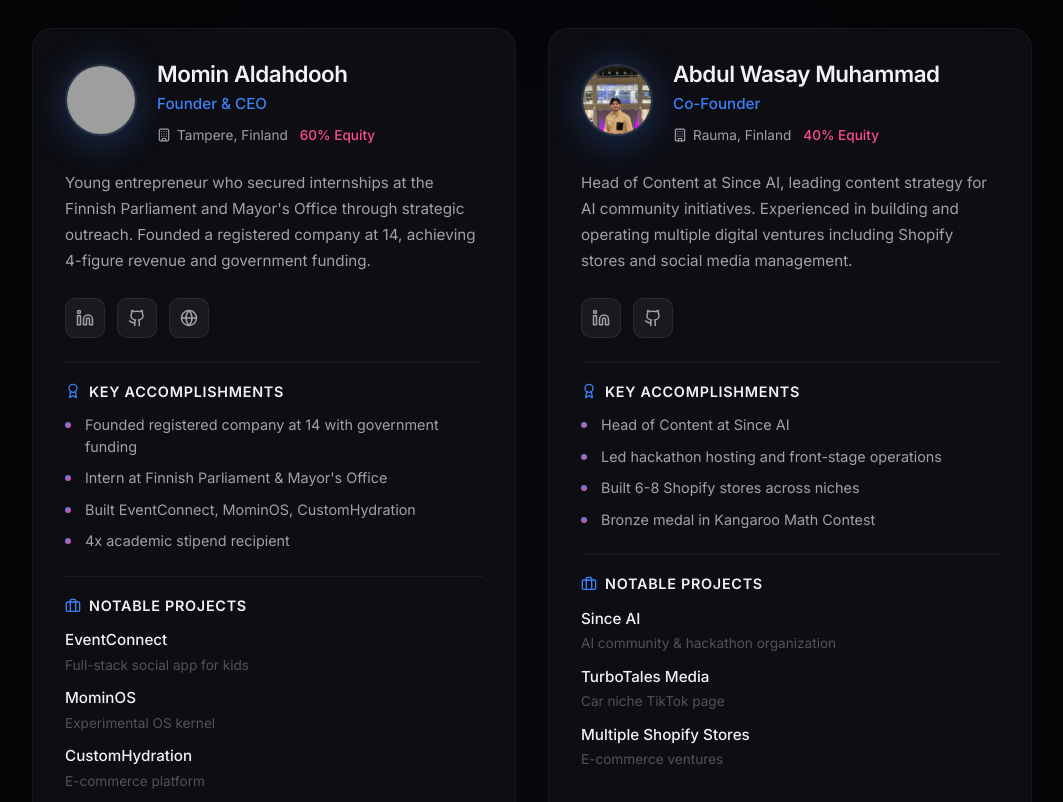
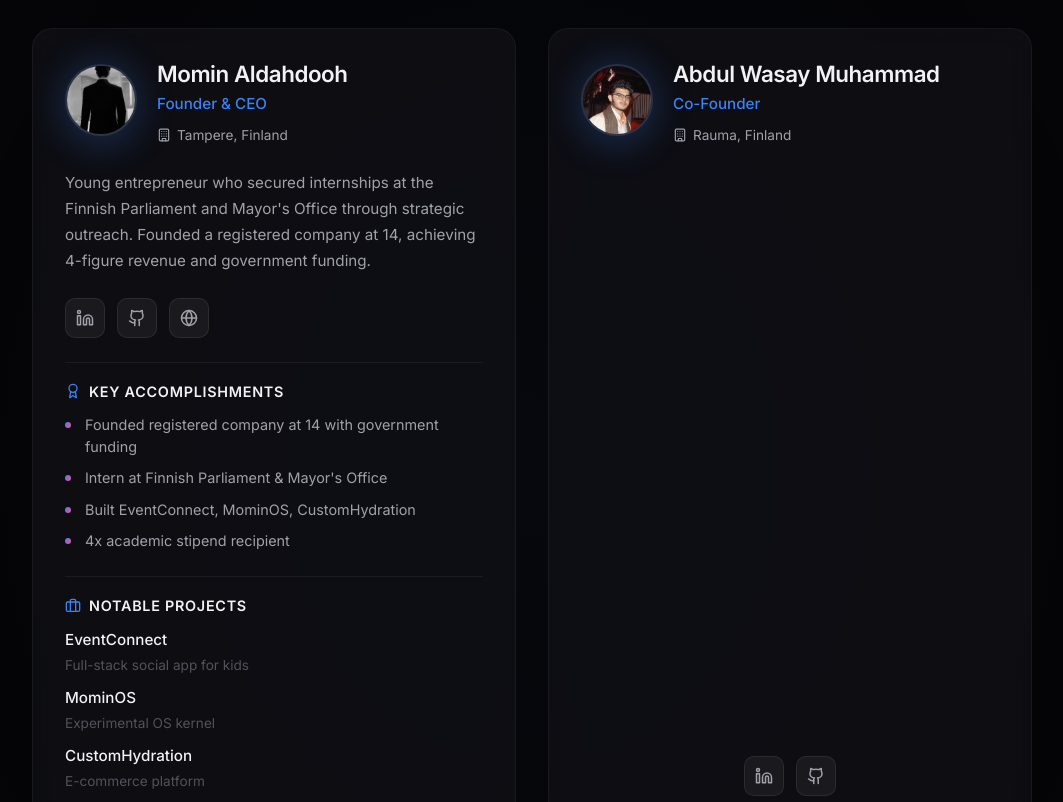
Before and after one commit to Momin010/MominAI-website, a React (Vite) app: page / in a window 1280 px wide. Shown: the part 3500-4302 px from the top of the page, without its empty margins (108-1171 px from the left). Built offline with nearby package versions, Linux system fonts and the light colour scheme; grey boxes are pictures that could not be loaded.

Commit message:
Update Founders section: new profile images, remove equity, simplify Wasay card

```diff
--- a/src/components/Founders.css
+++ b/src/components/Founders.css
@@ -302,6 +302,27 @@
     border: 1px solid rgba(255, 77, 140, 0.3);
 }
 
+/* Minimal card styles for founders without full info */
+.founder-card.minimal {
+    display: flex;
+    flex-direction: column;
+    gap: 20px;
+}
+
+.founder-card.minimal .founder-header {
+    margin-bottom: auto;
+}
+
+.minimal-links {
+    justify-content: center;
+    margin-top: auto;
+}
+
+.founder-card.minimal .founder-badge {
+    margin-top: 0;
+    text-align: center;
+}
+
 .founders-cta {
     margin-top: 60px;
     display: flex;
--- a/src/components/Founders.jsx
+++ b/src/components/Founders.jsx
@@ -1,7 +1,7 @@
 import { motion } from 'framer-motion';
-import { Linkedin, Github, Globe, Award, Briefcase, GraduationCap, Building } from 'lucide-react';
-import mominImg from '../assets/me.png';
-import wasayImg from '../assets/wasay.JPG';
+import { Linkedin, Github, Globe, Award, Briefcase, Building } from 'lucide-react';
+import mominImg from '../assets/me1.jpg';
+import wasayImg from '../assets/wasay2.jpg';
 import './Founders.css';
 
 const Founders = () => {
@@ -10,8 +10,6 @@ const Founders = () => {
             name: "Momin Aldahdooh",
             role: "Founder & CEO",
             location: "Tampere, Finland",
-            age: 15,
-            equity: "60%",
             isTechnical: true,
             bio: "Young entrepreneur who secured internships at the Finnish Parliament and Mayor's Office through strategic outreach. Founded a registered company at 14, achieving 4-figure revenue and government funding.",
             image: mominImg,
@@ -30,33 +28,21 @@ const Founders = () => {
                 { name: "EventConnect", url: "https://childevent-official.vercel.app", desc: "Full-stack social app for kids" },
                 { name: "MominOS", url: "https://github.com/Momin010/MominOS", desc: "Experimental OS kernel" },
                 { name: "CustomHydration", url: "https://customhydration.netlify.app/", desc: "E-commerce platform" }
-            ]
+            ],
+            hasFullInfo: true
         },
         {
             name: "Abdul Wasay Muhammad",
             role: "Co-Founder",
             location: "Rauma, Finland",
-            age: 16,
-            equity: "40%",
             isTechnical: false,
-            bio: "Head of Content at Since AI, leading content strategy for AI community initiatives. Experienced in building and operating multiple digital ventures including Shopify stores and social media management.",
             image: wasayImg,
             links: {
                 linkedin: "https://www.linkedin.com/in/abdulwasaymuhammad/",
                 github: "https://github.com/AWM909",
                 website: null
             },
-            accomplishments: [
-                "Head of Content at Since AI",
-                "Led hackathon hosting and front-stage operations",
-                "Built 6-8 Shopify stores across niches",
-                "Bronze medal in Kangaroo Math Contest"
-            ],
-            projects: [
-                { name: "Since AI", url: null, desc: "AI community & hackathon organization" },
-                { name: "TurboTales Media", url: "https://www.tiktok.com/@turbotales.media", desc: "Car niche TikTok page" },
-                { name: "Multiple Shopify Stores", url: null, desc: "E-commerce ventures" }
-            ]
+            hasFullInfo: false
         }
     ];
 
@@ -80,7 +66,7 @@ const Founders = () => {
                     {founders.map((founder, index) => (
                         <motion.div
                             key={index}
-                            className="founder-card glass"
+                            className={`founder-card glass ${!founder.hasFullInfo ? 'minimal' : ''}`}
                             initial={{ opacity: 0, y: 30 }}
                             whileInView={{ opacity: 1, y: 0 }}
                             viewport={{ once: true }}
@@ -105,13 +91,12 @@ const Founders = () => {
                                             <Building size={14} />
                                             {founder.location}
                                         </span>
-                                        <span className="meta-item equity">
-                                            {founder.equity} Equity
-                                        </span>
                                     </div>
                                 </div>
                             </div>
 
+                            {founder.hasFullInfo && (
+                                <>
                                     <p className="founder-bio">{founder.bio}</p>
 
                                     <div className="founder-links">
@@ -172,6 +157,29 @@ const Founders = () => {
                                             <span className="badge business">Business & Growth</span>
                                         )}
                                     </div>
+                                </>
+                            )}
+
+                            {!founder.hasFullInfo && (
+                                <>
+                                    <div className="founder-links minimal-links">
+                                        {founder.links.linkedin && (
+                                            <a href={founder.links.linkedin} target="_blank" rel="noopener noreferrer" className="social-link">
+                                                <Linkedin size={18} />
+                                            </a>
+                                        )}
+                                        {founder.links.github && (
+                                            <a href={founder.links.github} target="_blank" rel="noopener noreferrer" className="social-link">
+                                                <Github size={18} />
+                                            </a>
+                                        )}
+                                    </div>
+
+                                    <div className="founder-badge">
+                                        <span className="badge business">Business & Growth</span>
+                                    </div>
+                                </>
+                            )}
                         </motion.div>
                     ))}
                 </div>
```
Also changed, not shown: src/assets/me1.jpg (added), src/assets/wasay2.jpg (added). Lines whose indentation alone changed are shown as unchanged.
